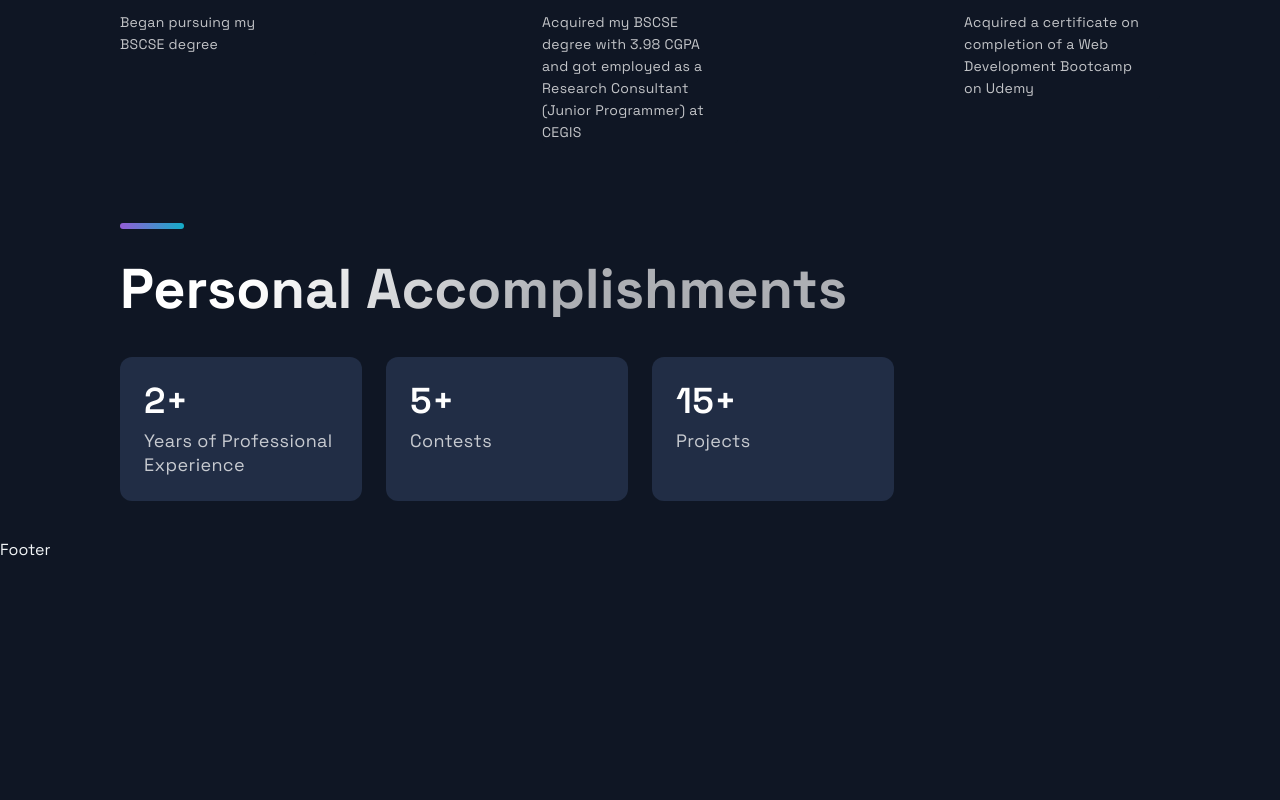
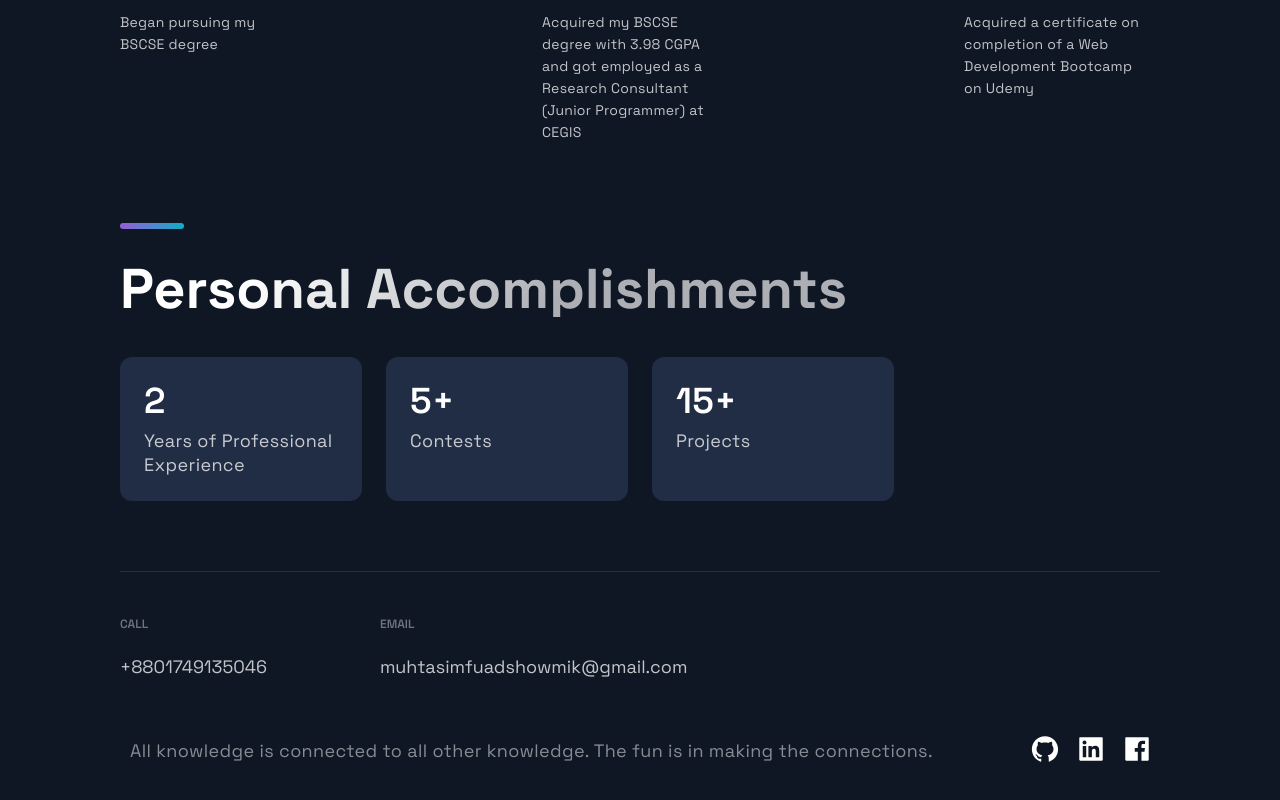
Before and after one commit to Muhtasim-Fuad-Showmik/portfolio, a Next.js app: page / in a window 1280 px wide. Shown: the part 3996-4796 px from the top of the page. Before the commit the page ends 4556 px from the top, so only its background shows below. Built offline with nearby package versions, Linux system fonts and the light colour scheme.

Commit message:
Finished preparing the entire site.

```diff
--- a/src/components/Acomplishments/Acomplishments.js
+++ b/src/components/Acomplishments/Acomplishments.js
@@ -4,9 +4,9 @@ import { Section, SectionDivider, SectionTitle } from '../../styles/GlobalCompon
 import { Box, Boxes, BoxNum, BoxText } from './AcomplishmentsStyles';
 
 const data = [
-  { number: 2, text: 'Years of Professional Experience'},
-  { number: 5, text: 'Contests', },
-  { number: 15, text: 'Projects', }
+  { number: 2, more: '', text: 'Years of Professional Experience'},
+  { number: 5, more: '+', text: 'Contests', },
+  { number: 15, more: '+', text: 'Projects', }
 ];
 
 const Acomplishments = () => (
@@ -15,7 +15,7 @@ const Acomplishments = () => (
     <Boxes>
       {data.map((card, index) => (
         <Box key={index}>
-          <BoxNum>{card.number}+</BoxNum>
+          <BoxNum>{card.number}{card.more}</BoxNum>
           <BoxText>{card.text}</BoxText>
         </Box>
       ))}
--- a/src/components/Footer/Footer.js
+++ b/src/components/Footer/Footer.js
@@ -1,14 +1,41 @@
 import React from 'react';
-import { AiFillGithub, AiFillInstagram, AiFillLinkedin } from 'react-icons/ai';
+import { AiFillGithub, AiFillFacebook, AiFillLinkedin } from 'react-icons/ai';
 
 import { SocialIcons } from '../Header/HeaderStyles';
 import { CompanyContainer, FooterWrapper, LinkColumn, LinkItem, LinkList, LinkTitle, Slogan, SocialContainer, SocialIconsContainer } from './FooterStyles';
 
 const Footer = () => {
   return (
-    <div>
-      Footer
-    </div>
+    <FooterWrapper>
+      <LinkList>
+        <LinkColumn>
+          <LinkTitle>Call</LinkTitle>
+          <LinkItem href="tel:+8801749135046">+8801749135046</LinkItem>
+        </LinkColumn>
+
+        <LinkColumn>
+          <LinkTitle>Email</LinkTitle>
+          <LinkItem href="mailto:muhtasimfuadshowmik@gmail.com">muhtasimfuadshowmik@gmail.com</LinkItem>
+        </LinkColumn>
+      </LinkList>
+
+      <SocialIconsContainer>
+        <CompanyContainer>
+          <Slogan>All knowledge is connected to all other knowledge. The fun is in making the connections.</Slogan>
+        </CompanyContainer>
+        <SocialContainer>
+          <SocialIcons href="https://github.com/Muhtasim-Fuad-Showmik">
+            <AiFillGithub size="3rem"/>
+          </SocialIcons>
+          <SocialIcons href="https://www.linkedin.com/in/muhtasim-fuad-showmik-8b3ab31aa/">
+            <AiFillLinkedin size="3rem"/>
+          </SocialIcons>
+          <SocialIcons href="https://www.facebook.com/profile.php?id=100013544732101">
+            <AiFillFacebook size="3rem"/>
+          </SocialIcons>
+        </SocialContainer>
+      </SocialIconsContainer>
+    </FooterWrapper>
   );
 };
 
```
